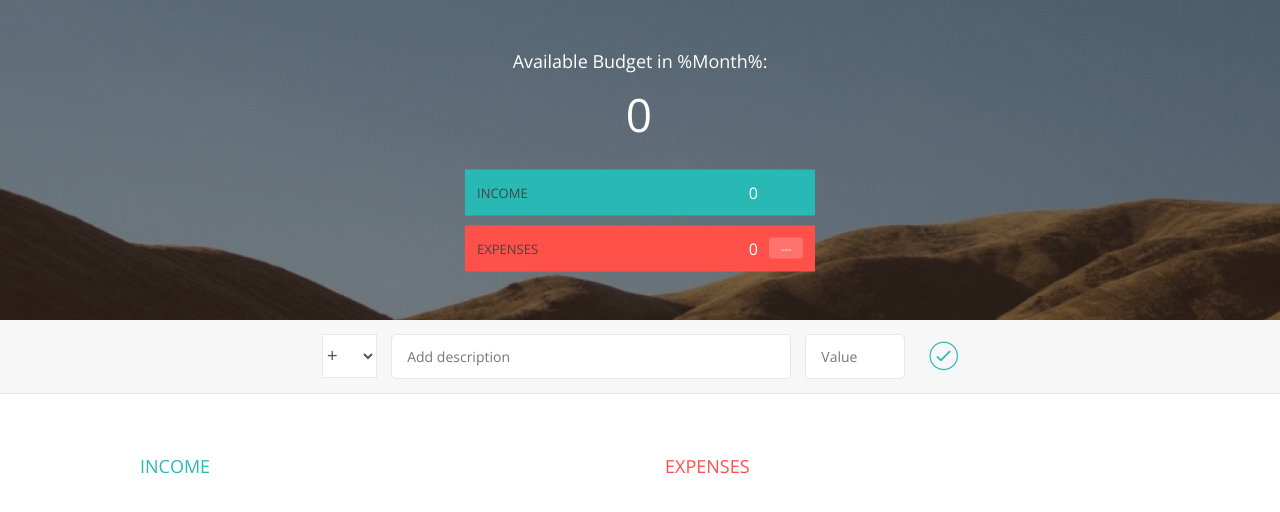
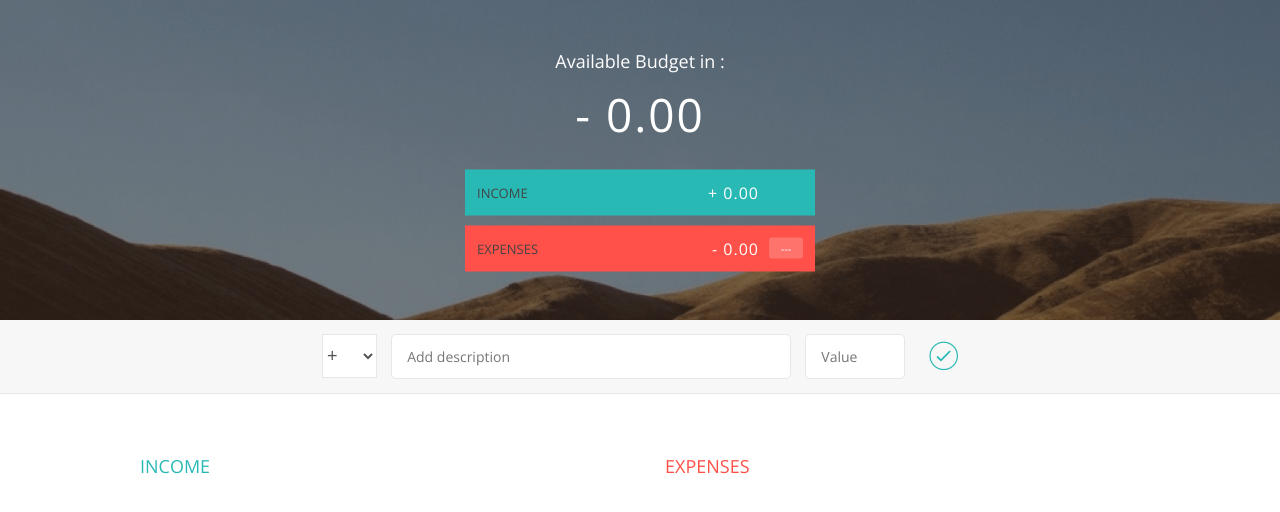
Before and after one commit to sdandersonz97/mybudge, a plain HTML site: page index.html in a window 1280 px wide. Drawn offline with nearby package versions, Linux system fonts and the light colour scheme.

Commit message:
feat: formating the numbers

```diff
--- a/app.js
+++ b/app.js
@@ -124,9 +124,22 @@ var UIController = (function(){
         expensesLabel: '.budget__expenses--value',
         percentageLabel: '.budget__expenses--percentage',
         container: '.container',
-        expensesPercentageLabel: '.item__percentage'
+        expensesPercentageLabel: '.item__percentage',
+        dateLabel: '.budget__title--month'
     };
+    var formatNumber = function(num, type){
+        var numSplit, int, dec;
+        num = Math.abs(num);
+        num = num.toFixed(2);
+        numSplit = num.split('.');
+        int = numSplit[0];
+        dec = numSplit[1];
+        if(int.length > 3){
+            int = int.substr(0, int.length - 3) + ',' + int.substr(int.length - 3, 3);
+        }
 
+        return (type === 'exp' ? '-' : '+') + ' ' + int + '.' + dec;
+    }
     return {
         getInput: function(){
             return {
@@ -148,7 +161,7 @@ var UIController = (function(){
 
             newHtml = html.replace('%id%', obj.id);
             newHtml = newHtml.replace('%description%', obj.description);
-            newHtml = newHtml.replace('%value%', obj.value);
+            newHtml = newHtml.replace('%value%', formatNumber(obj.value, type));
 
             document.querySelector(element).insertAdjacentHTML('beforeend', newHtml);
 
@@ -168,9 +181,11 @@ var UIController = (function(){
             fieldsArr[0].focus();
         },
         displayBudget: function(obj){
-            document.querySelector(DOMStrings.budgeLabel).textContent = obj.budge;
-            document.querySelector(DOMStrings.incomeLabel).textContent = obj.totalInc;
-            document.querySelector(DOMStrings.expensesLabel).textContent = obj.totalExp;
+            var type;
+            obj.budge > 0 ? type='inc' : type='exp';
+            document.querySelector(DOMStrings.budgeLabel).textContent = formatNumber(obj.budge, type);
+            document.querySelector(DOMStrings.incomeLabel).textContent = formatNumber(obj.totalInc, 'inc');
+            document.querySelector(DOMStrings.expensesLabel).textContent = formatNumber(obj.totalExp, 'exp');
 
             if(obj.percentage > 0){
                 document.querySelector(DOMStrings.percentageLabel).textContent = obj.percentage;
@@ -193,6 +208,7 @@ var UIController = (function(){
                 }
             });
         },
+
         getDOMString: function(){
             return DOMStrings;
         }
@@ -275,6 +291,7 @@ var controller = (function(budgeCtrl, UICtrl){
                     totalExp: 0,
                     percentage: -1
             });
+
         }
     };
 
--- a/index.html
+++ b/index.html
@@ -12,7 +12,7 @@
         <div class="top">
             <div class="budget">
                 <div class="budget__title">
-                    Available Budget in <span class="budget__title--month">%Month%</span>:
+                    Available Budget in <span class="budget__title--month"></span>:
                 </div>
 
                 <div class="budget__value">+ 2,345.64</div>
```
